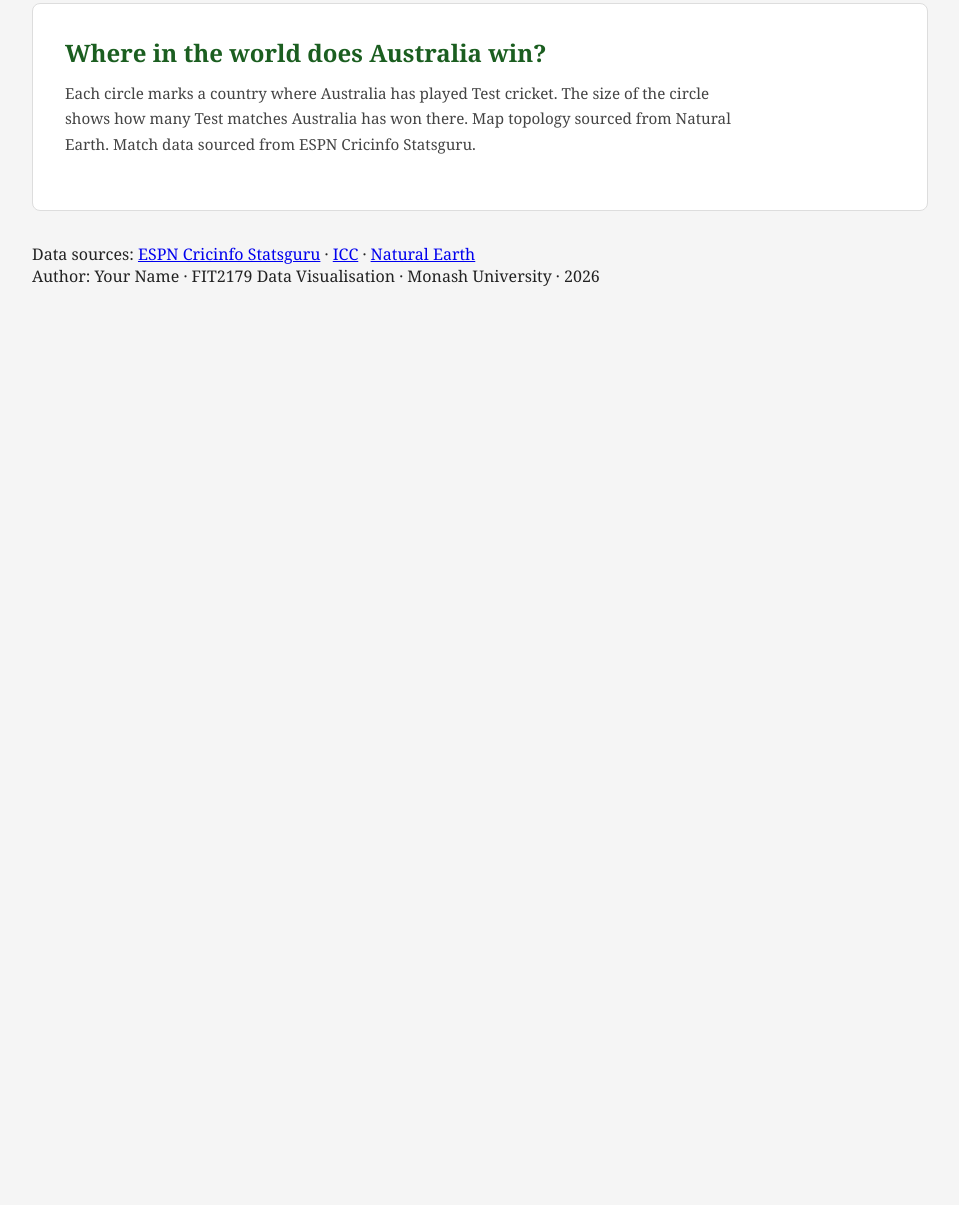
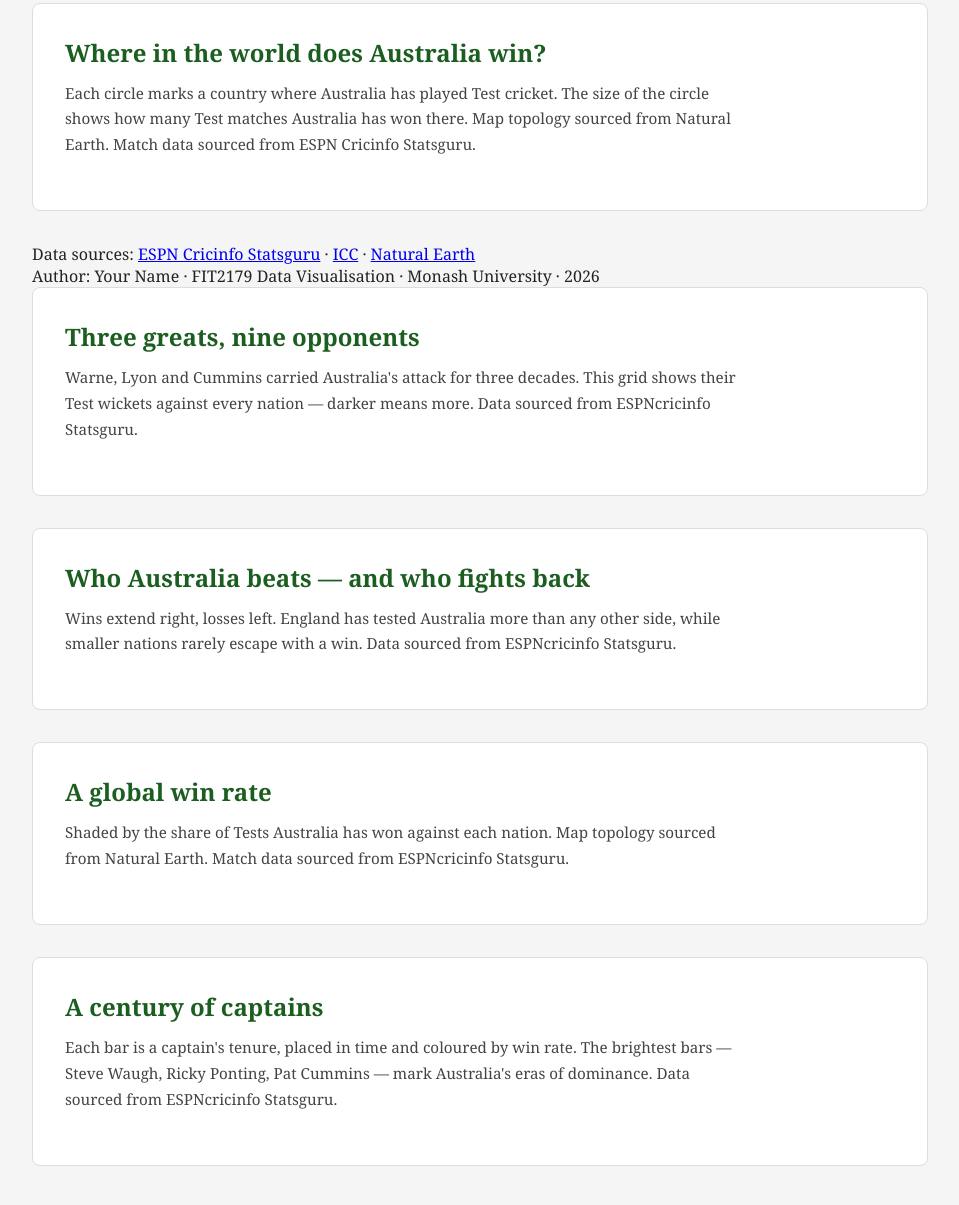
Before and after one commit to mimr0013/FIT2179_cricketaustralia, a plain HTML site: page index.html in a window 1280 px wide. Shown: the part 469-1674 px from the top of the page, without its empty margins (160-1119 px from the left). Before the commit the page ends 800 px from the top, so only its background shows below. Drawn offline with Linux system fonts and the light colour scheme; a script that the page names is missing.

Commit message:
Update index.html

```diff
--- a/index.html
+++ b/index.html
@@ -50,6 +50,37 @@
         </p>
         <p>Author: Your Name · FIT2179 Data Visualisation · Monash University · 2026</p>
     </div>
+    <div class="section">
+    <h2>Three greats, nine opponents</h2>
+    <p>Warne, Lyon and Cummins carried Australia's attack for three decades.
+    This grid shows their Test wickets against every nation — darker means more.
+    Data sourced from ESPNcricinfo Statsguru.</p>
+    <div id="heatmap_bowlers"></div>
+</div>
+
+<div class="section">
+    <h2>Who Australia beats — and who fights back</h2>
+    <p>Wins extend right, losses left. England has tested Australia more than
+    any other side, while smaller nations rarely escape with a win.
+    Data sourced from ESPNcricinfo Statsguru.</p>
+    <div id="diverging_opp"></div>
+</div>
+
+<div class="section">
+    <h2>A global win rate</h2>
+    <p>Shaded by the share of Tests Australia has won against each nation.
+    Map topology sourced from Natural Earth. Match data sourced from
+    ESPNcricinfo Statsguru.</p>
+    <div id="choropleth_opp"></div>
+</div>
+
+<div class="section">
+    <h2>A century of captains</h2>
+    <p>Each bar is a captain's tenure, placed in time and coloured by win rate.
+    The brightest bars — Steve Waugh, Ricky Ponting, Pat Cummins — mark
+    Australia's eras of dominance. Data sourced from ESPNcricinfo Statsguru.</p>
+    <div id="captains_ribbon"></div>
+</div>
 
     <script src="vega_lite_vis.js"></script>
 </body>
```
